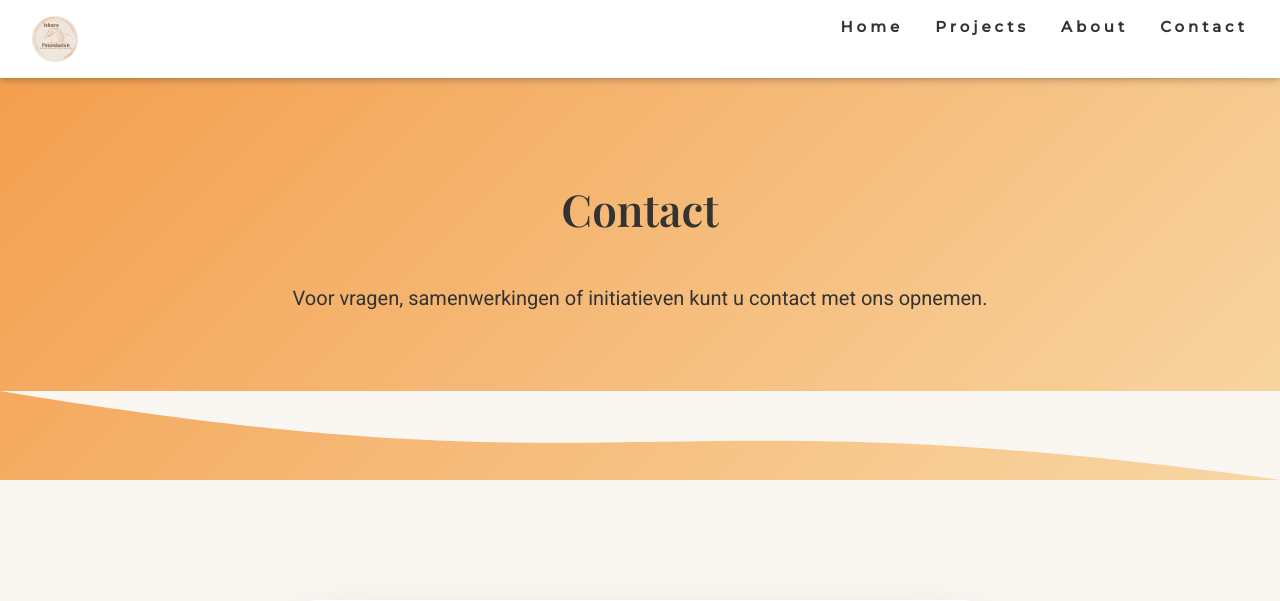
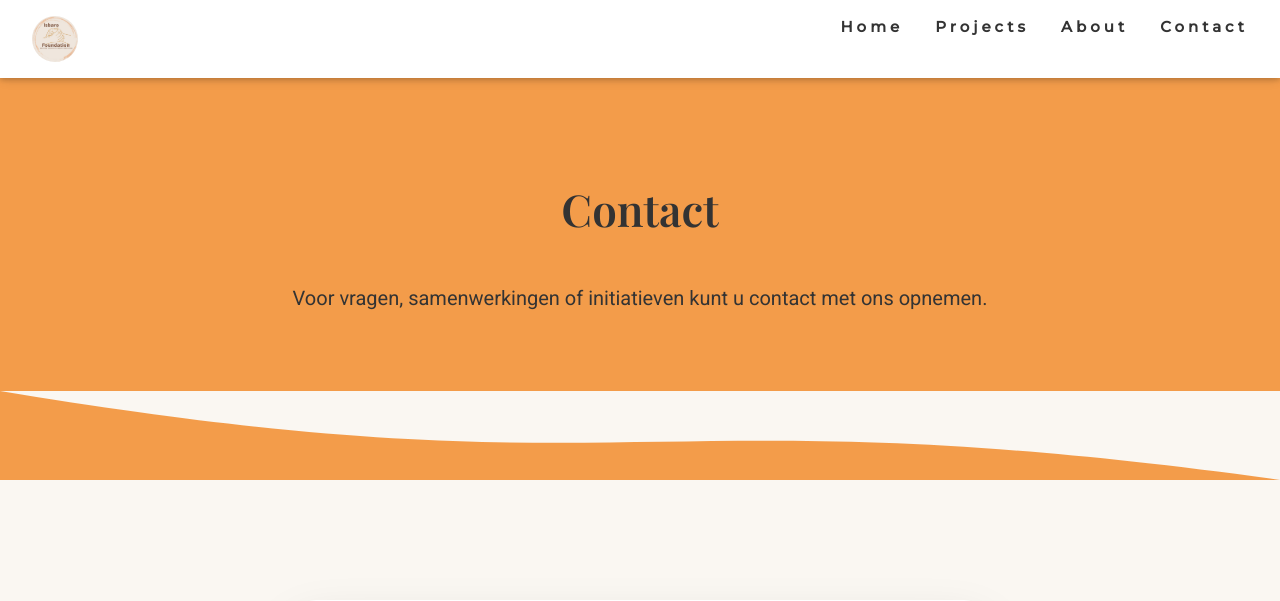
Before and after one commit to AH62421/isbaro-foundation, a Flask app: page /contact in a window 1280 px wide. Shown: the top 601 px of the page. Run offline with Flask 3, Linux system fonts and the light colour scheme.

Commit message:
Update contact.html

```diff
--- a/templates/contact.html
+++ b/templates/contact.html
@@ -41,7 +41,7 @@
         /* HERO */
         .hero {
             min-height: 60vh;
-            background: linear-gradient(135deg, #F39C4A, #F8D7A4);
+            background: #F39C4A;
             display: flex;
             flex-direction: column;
             justify-content: center;
```
